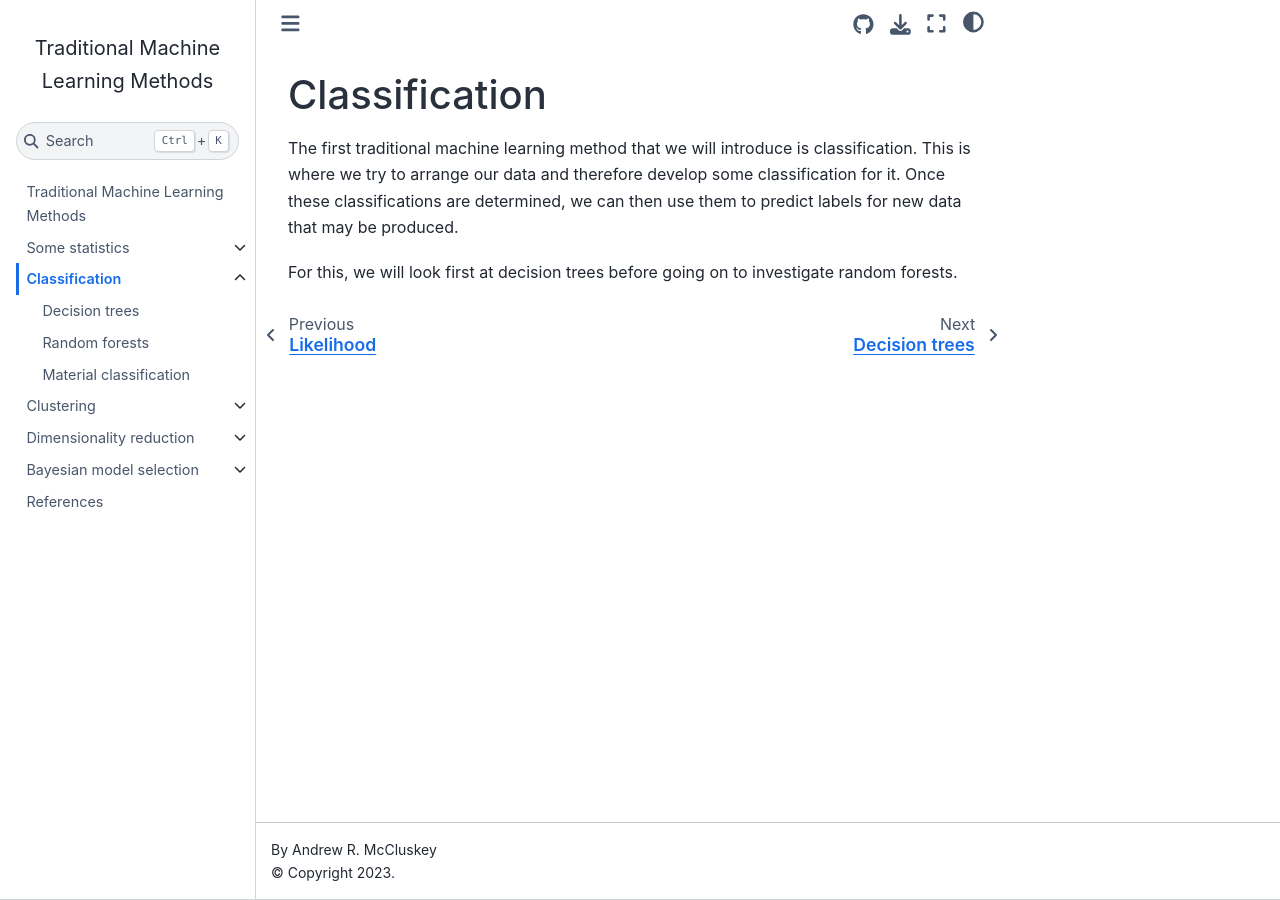
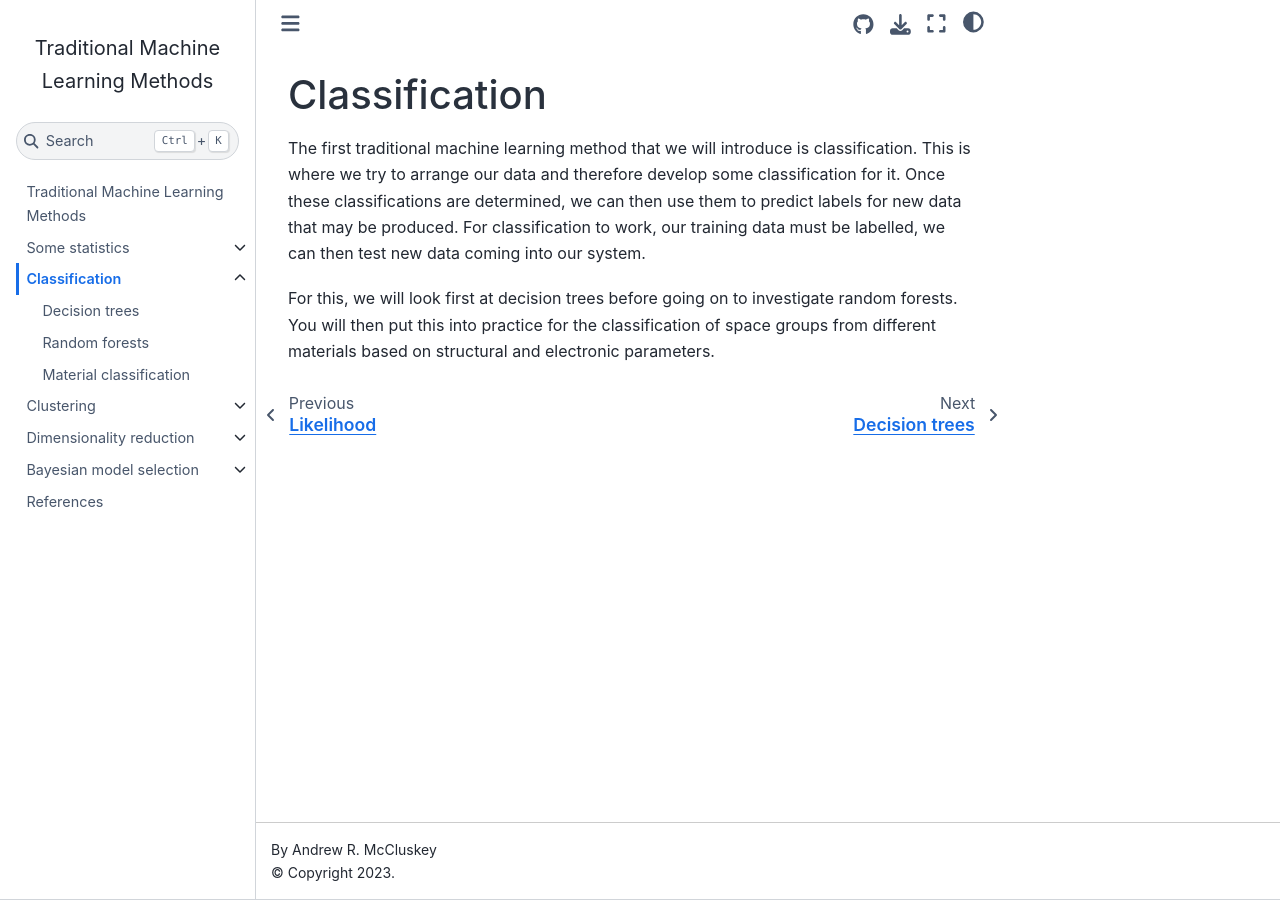
Before and after one commit to arm61/trad_ml_methods, a Jupyter Book: the page built from classification.md, in a window 1280 px wide. Built offline with Jupyter Book 1.0.4 settings and Sphinx 7.4.7 and the Sphinx Book theme 1.1.4, drawn with Linux system fonts in a browser that asks for light colours.

Commit message:
improvements

```diff
--- a/classification.md
+++ b/classification.md
@@ -3,5 +3,7 @@
 The first traditional machine learning method that we will introduce is classification.
 This is where we try to arrange our data and therefore develop some classification for it.
 Once these classifications are determined, we can then use them to predict labels for new data that may be produced.
+For classification to work, our training data must be labelled, we can then test new data coming into our system.
 
 For this, we will look first at decision trees before going on to investigate random forests.
+You will then put this into practice for the classification of space groups from different materials based on structural and electronic parameters.
```
Also changed, not shown: clustering.md (+1 -0 lines), decision_trees.ipynb.
